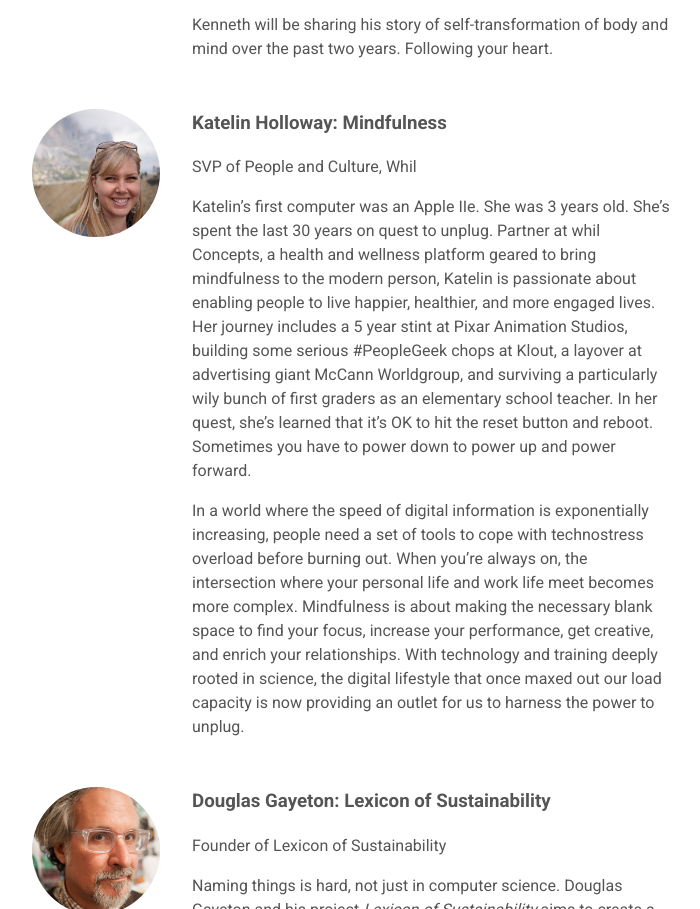
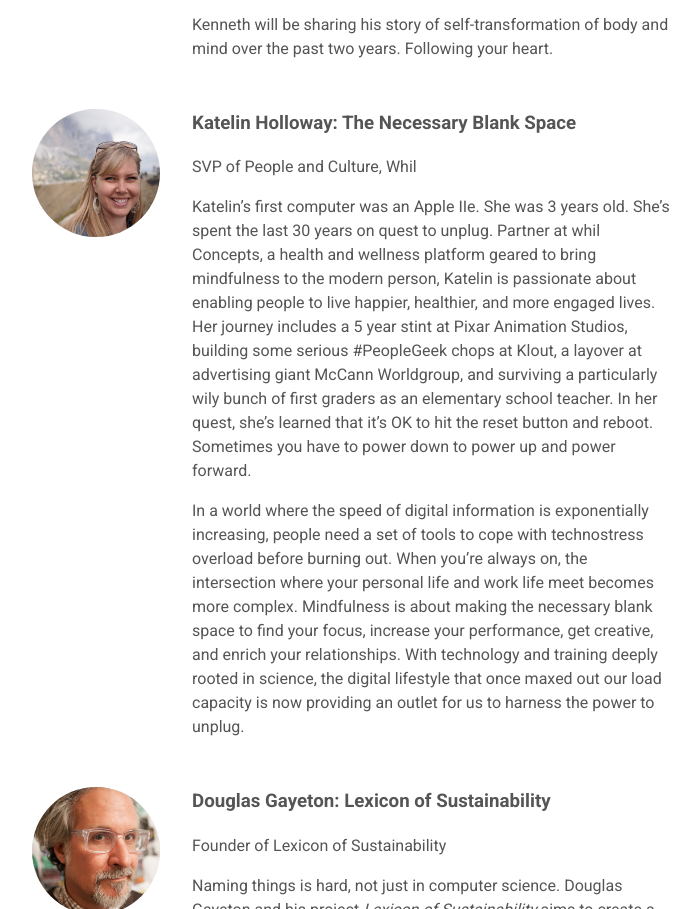
Before and after one commit to max/health-forum, a website: page index.html in a window 1280 px wide. Shown: the part 1789-2698 px from the top of the page, without its empty margins (288-988 px from the left). Drawn offline with Linux system fonts and the light colour scheme.

Commit message:
Update talk for Katelin

```diff
--- a/index.html
+++ b/index.html
@@ -106,7 +106,7 @@
               <img class="Speaker-avatar" src="/katelin.jpg" />
 
               <div class="Speaker-body">
-                <h3>Katelin Holloway: Mindfulness</h3>
+                <h3>Katelin Holloway: The Necessary Blank Space</h3>
 
                 <p>
                   SVP of People and Culture, Whil
@@ -158,11 +158,11 @@
 
                 <p>
                   Naming things is hard, not just in computer science. Douglas
-                  Gayeton and his project <em>Lexicon of Sustainability</em> aims to
-                  create a shared vocabulary that helps us talk about food.
-                  Consumers make smarter choices about the food they eat and
-                  feed their families when they know where it comes from, how
-                  it's farmed. It all starts with words...
+                  Gayeton and his project <em>Lexicon of Sustainability</em>
+                  aims to create a shared vocabulary that helps us talk about
+                  food.  Consumers make smarter choices about the food they eat
+                  and feed their families when they know where it comes from,
+                  how it's farmed. It all starts with words...
                 </p>
               </div>
             </div>
```
